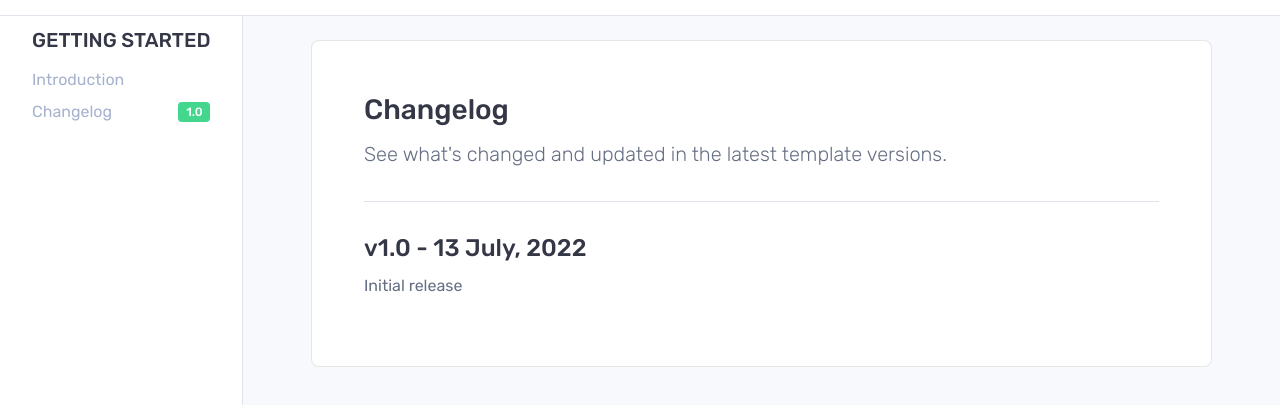
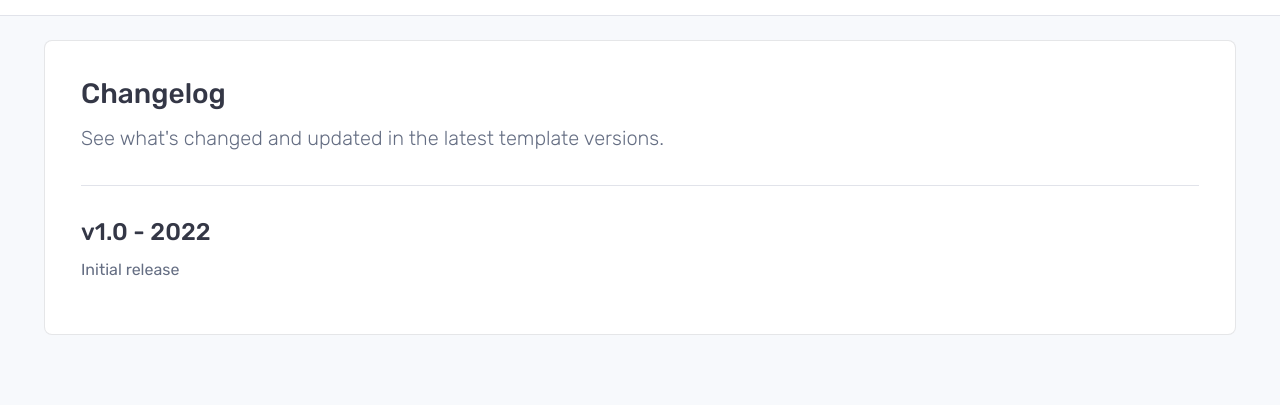
Before and after one commit to mooreliving777/marketop, a plain HTML site: page documentation/changelog.html in a window 1280 px wide. Shown: the part 65-470 px from the top of the page. Drawn offline with nearby package versions, Linux system fonts and the light colour scheme; files that its build step writes are made by us from their sources.

Commit message:
Update changelog.html

```diff
--- a/documentation/changelog.html
+++ b/documentation/changelog.html
@@ -41,35 +41,18 @@
 
         <div class="container-fluid">
             <div class="row">
-                <!-- Sidebar -->
-                <div class="col-auto bg-white border-end hide-scrollbar" style="z-index: 2;position: fixed;top: 73px;height: calc(100% - 73px);overflow: auto;">
-                    <div class="p-5">
-                        <h5 class="mb-4 text-uppercase ls-1 fs-7">Getting started</h5>
-                        <ul class="list-unstyled mb-6">
-                            <li class="list-item mb-2">
-                                <a class="text-muted" href="documentation/index.html">Introduction</a>
-                            </li>
-                            <li class="list-item d-flex align-items-center justify-content-between ">
-                                <a class="text-muted" href="documentation/changelog.html">Changelog</a>
-                                <span class="badge bg-success ms-2">1.0</span>
-                            </li>
-                        </ul>
-                    </div>
-                </div>
-                <!-- Sidebar -->
-
                 <!-- Content -->
-                <div class="col-auto bg-light" style="position: fixed;left: 243px;right: 0px;top: 73px;height: calc(100% - 73px);overflow: auto;">
-                    <div class="p-8">
-                        <div class="container">
+                <div class="col bg-light" style="position: fixed;left:0;right:0;top: 73px;height: calc(100% - 73px);overflow: auto;">
+                    <div class="p-1 pt-8 p-lg-8">
+                        <div class="container p-0">
                             <div class="row">
                                 <div class="col-12">
-                                    <div class="card p-8">
+                                    <div class="card p-4">
                                         <div class="card-body">
                                             <h3>Changelog</h3>
                                             <p class="lead fs-5 mb-2">See what's changed and updated in the latest template versions.</p>
                                             <hr class="my-8">
-                                            <h4>v1.0 - 13 July, 2022</h4>
+                                            <h4>v1.0 - 2022</h4>
                                             <p>Initial release</p>
                                         </div>
                                     </div>
```
